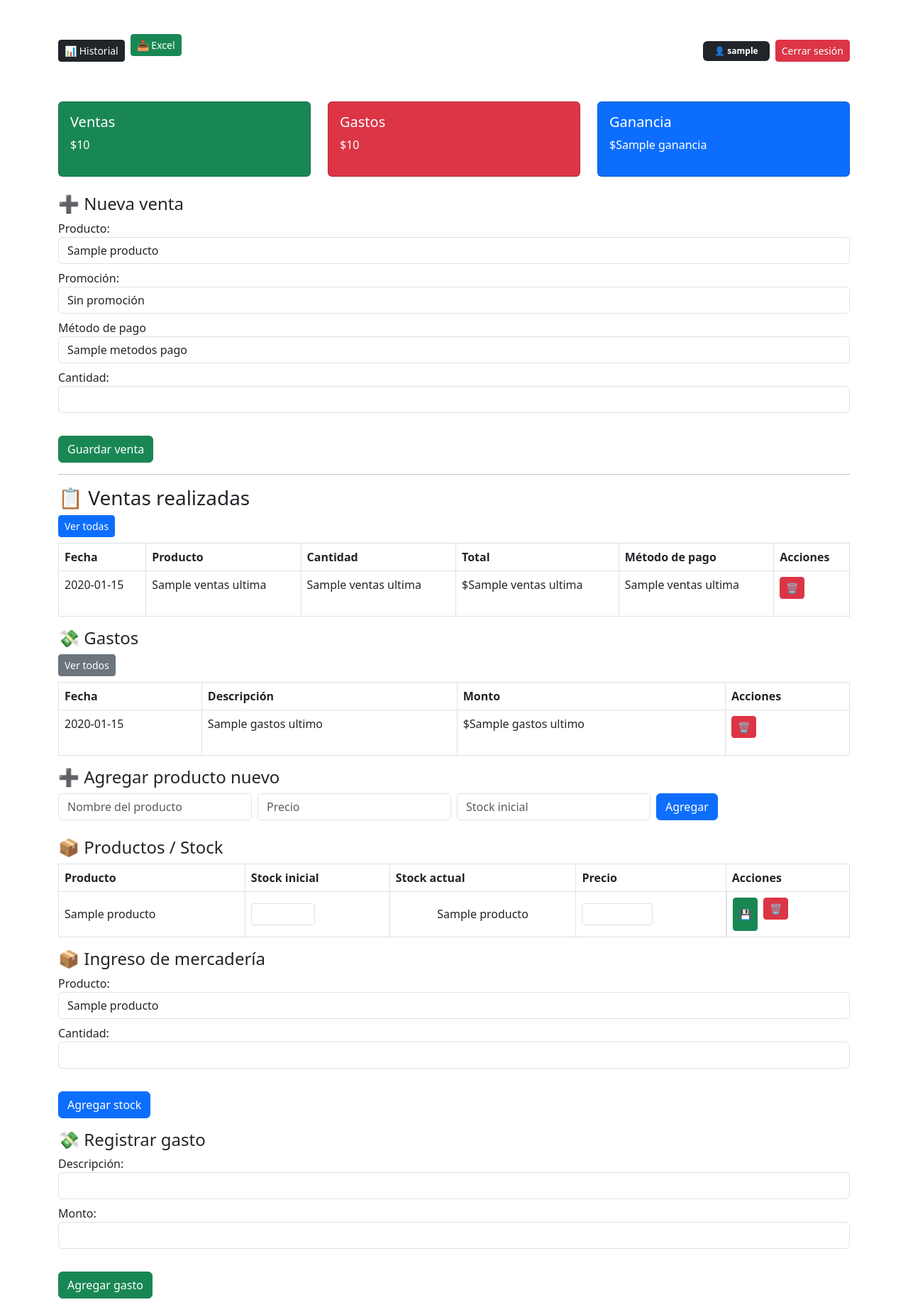
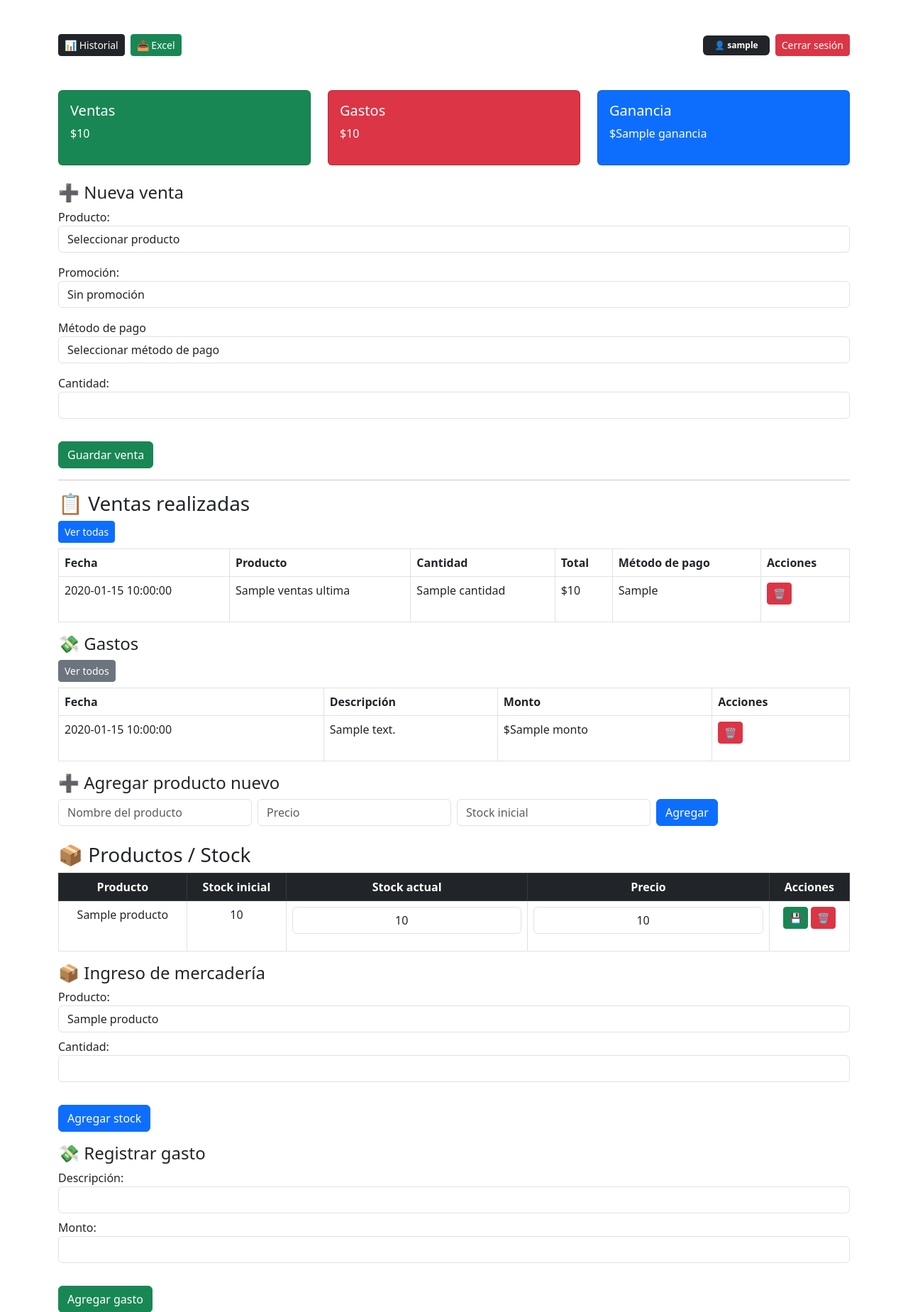
Before and after one commit to Florenciamagario23/hueveria-app, a Flask app: template templates/ventas.html in a window 1280 px wide. Shown: the top 1849 px of the page at 71% size. Run offline with Flask 3, Linux system fonts and the light colour scheme; the visitor is signed in with stand-in values (Sample User, id 1); tables that the repository leaves empty hold one stand-in row (values such as "Sample post"); the template is opened without the code that fills it: most values are stand-ins (such as "Sample title", 1, 10 or a date in 2020).

Commit message:
Add files via upload

```diff
--- a/templates/historial.html
+++ b/templates/historial.html
@@ -9,7 +9,7 @@
 
 <h2 class="mb-4">📊 Historial del sistema</h2>
 
-<a href="/" class="btn btn-secondary">⬅ Volver</a>
+<a href="/dashboard" class="btn btn-secondary">⬅ Volver</a>
 
 <table class="table table-striped table-bordered text-center">
     <thead class="table-dark">
@@ -25,7 +25,7 @@
         {% for h in historial %}
         <tr>
 
-            <td>{{ h[3].strftime('%d/%m/%Y %H:%M:%S') }}</td>
+            <td>{{ h[3] }}</td>
 
             <td>
     {% if "VENTA" in h[1] %}
--- a/templates/ventas.html
+++ b/templates/ventas.html
@@ -11,13 +11,10 @@
             📊 Historial
         </a>
 
-        <form action="/excel" method="GET" class="d-flex align-items-center gap-2">
+        <a href="/exportar_excel" class="btn btn-success btn-sm">
+    📥 Excel
+</a>
 
-            <button class="btn btn-success btn-sm">
-                📥 Excel
-            </button>
-
-        </form>
 
     </div>
 
@@ -72,29 +69,36 @@
 
 <div class="mb-2">
 <label>Producto:</label>
-<select name="producto_id" class="form-control">
-  {% for p in productos %}
-    <option value="{{ p[0] }}">{{ p[1] }}</option>
-  {% endfor %}
+<select name="producto_id" class="form-control mb-3" required>
+    <option value="">Seleccionar producto</option>
+
+    <option value="1">Maple de huevo chico blanco-color</option>
+
+    <option value="2">Maple de huevo mediano blanco-color</option>
+
+    <option value="3">Maple de huevo medianito blanco-color</option>
+
+    <option value="4">Maple de huevo grande blanco-color</option>
+
 </select>
 </div>
 
 <div class="mb-2">
 <label>Promoción:</label>
-<select name="promocion_id" class="form-control">
-  <option value="">Sin promoción</option>
-  {% for promo in promociones %}
-    <option value="{{ promo[0] }}">{{ promo[1] }}</option>
-  {% endfor %}
+<select name="promocion" class="form-control mb-3">
+    <option>Sin promoción</option>
+    <option>2 maples medianitos</option>
 </select>
 </div>
 
 <div class="mb-2">
     <label>Método de pago</label>
-    <select name="metodo_pago_id" class="form-control" required>
-        {% for m in metodos_pago %}
-            <option value="{{ m[0] }}">{{ m[1] }}</option>
-        {% endfor %}
+    <select name="metodo_pago" class="form-control mb-3" required>
+    <option value="">Seleccionar método de pago</option>
+    <option>Efectivo</option>
+    <option>Transferencia</option>
+    <option>Mercado Pago</option>
+    <option>Débito</option>
 </select>
 </div>
 
@@ -146,16 +150,14 @@
 <tbody id="ventas-cortas">
 {% for v in ventas_ultimas %}
 <tr>
-  <td>{{ v[1].strftime("%d/%m/%Y %H:%M:%S") }}</td>
-  <td>{{ v[2] }}</td>
-  <td>{{ v[3] }}</td>
-  <td>${{ v[4] }}</td>
-  <td>{{ v[5] }}</td>
+  <td>{{ v.fecha }}</td>
+  <td>{{ v.nombre }}</td>
+  <td>{{ v.cantidad }}</td>
+  <td>${{ v.total }}</td>
+  <td>{{ v.metodo_pago }}</td>
   <td>
-
-<form method="POST" action="/eliminar_venta/{{ v[0] }}">
-    <button type="submit"
-            class="btn btn-danger btn-sm"
+    <form method="POST" action="/eliminar_venta/{{ v.id }}">
+        <button type="submit" class="btn btn-danger btn-sm"
             onclick="return confirm('¿Eliminar?')">
             🗑
         </button>
@@ -168,13 +170,13 @@
 <tbody id="ventas-todas" style="display:none;">
 {% for v in ventas_todas %}
 <tr>
-  <td>{{ v[1].strftime("%d/%m/%Y %H:%M:%S") }}</td>
-  <td>{{ v[2] }}</td>
-  <td>{{ v[3] }}</td>
-  <td>${{ v[4] }}</td>
-  <td>{{ v[5] }}</td>
+  <td>{{ v.fecha }}</td>
+  <td>{{ v.nombre }}</td>
+  <td>{{ v.cantidad }}</td>
+  <td>${{ v.total }}</td>
+  <td>{{ v.metodo_pago }}</td>
   <td>
-<form method="POST" action="/eliminar_venta/{{ v[0] }}">
+    <form method="POST" action="/eliminar_venta/{{ v.id }}">
       <button type="submit" class="btn btn-danger btn-sm">🗑</button>
     </form>
   </td>
@@ -214,11 +216,11 @@
 <tbody id="gastos-cortos">
 {% for g in gastos_ultimos %}
 <tr>
-  <td>{{ g[3].strftime("%d/%m/%Y %H:%M:%S") }}</td>
-<td>{{ g[1] }}</td> <!-- descripcion -->
-<td>${{ g[2] }}</td> <!-- monto -->
+  <td>{{ g.fecha }}</td>
+  <td>{{ g.descripcion }}</td>
+  <td>${{ g.monto }}</td>
   <td>
-<form method="POST" action="/eliminar_gasto/{{ g[0] }}">
+    <form method="POST" action="/eliminar_gasto/{{ g.id }}">
       <button type="submit" class="btn btn-danger btn-sm">🗑️</button>
     </form>
   </td>
@@ -229,11 +231,11 @@
 <tbody id="gastos-todos" style="display:none;">
 {% for g in gastos_todos %}
 <tr>
-  <td>{{ g[3].strftime("%d/%m/%Y %H:%M:%S") }}</td>
-<td>{{ g[1] }}</td>
-<td>${{ g[2] }}</td>
+  <td>{{ g.fecha }}</td>
+  <td>{{ g.descripcion }}</td>
+  <td>${{ g.monto }}</td>
   <td>
-  <form action="/eliminar_gasto/{{ g[0] }}" method="POST" style="display:inline;">
+    <form action="/eliminar_gasto/{{ g.id }}" method="POST">
       <button type="submit" class="btn btn-danger btn-sm"
         onclick="return confirm('¿Eliminar gasto?')">
         🗑
@@ -267,10 +269,10 @@
   </div>
 
 </form>
-<h4>📦 Productos / Stock</h4>
+<h3 class="mt-4">📦 Productos / Stock</h3>
 
-<table class="table table-bordered align-middle">
-
+<table class="table table-bordered bg-white text-center">
+    <thead class="table-dark">
         <tr>
             <th>Producto</th>
             <th>Stock inicial</th>
@@ -278,52 +280,37 @@
             <th>Precio</th>
             <th>Acciones</th>
         </tr>
+    </thead>
 
+    <tbody>
         {% for p in productos %}
         <tr>
 
-<form action="/editar_producto" method="POST">
+            <td>{{ p.nombre }}</td>
 
-  <td>{{ p[1] }}</td>
+            <td>{{ p.stock_inicial }}</td>
 
             <td>
-    <input type="number" name="stock_inicial" value="{{ p[2] }}"
-           class="form-control form-control-sm text-center" style="max-width:90px;">
-  </td>
-
-  <td class="text-center">
-    {{ p[3] }}
+                <form method="POST" action="/actualizar_stock/{{ p.id }}">
+                    <input type="number" name="stock" value="{{ p.stock_actual }}" class="form-control text-center">
             </td>
 
             <td>
-    <input type="number" name="precio" value="{{ p[4] }}"
-           class="form-control form-control-sm text-center" style="max-width:100px;">
+                    <input type="number" name="precio" value="{{ p.precio }}" class="form-control text-center">
             </td>
 
-  <input type="hidden" name="producto_id" value="{{ p[0] }}">
-
-  <td class="d-flex gap-2">
-
-    <!-- GUARDAR -->
-    <button type="submit" class="btn btn-success btn-sm">
-      💾
-    </button>
-
+            <td>
+                    <button class="btn btn-success btn-sm">💾</button>
                 </form>
 
-    <!-- ELIMINAR -->
-    <form method="POST" action="/eliminar_producto/{{ p[0] }}">
-      <button type="submit" class="btn btn-danger btn-sm"
-              onclick="return confirm('¿Eliminar producto?')">
-        🗑
-      </button>
+                <form method="POST" action="/eliminar_producto/{{ p.id }}" style="display:inline;">
+                    <button class="btn btn-danger btn-sm">🗑</button>
                 </form>
-
             </td>
 
         </tr>
         {% endfor %}
-
+    </tbody>
 </table>
 
 
@@ -335,7 +322,7 @@
 <label>Producto:</label>
 <select name="producto_id" class="form-control">
   {% for p in productos %}
-    <option value="{{ p[0] }}">{{ p[1] }}</option>
+    <option value="{{ p.id }}">{{ p.nombre }}</option>
   {% endfor %}
 </select>
 </div>
```
Also changed, not shown: templates/home.html (+30 -1 lines), templates/login.html (+52 -4 lines). Lines whose indentation alone changed are shown as unchanged.
